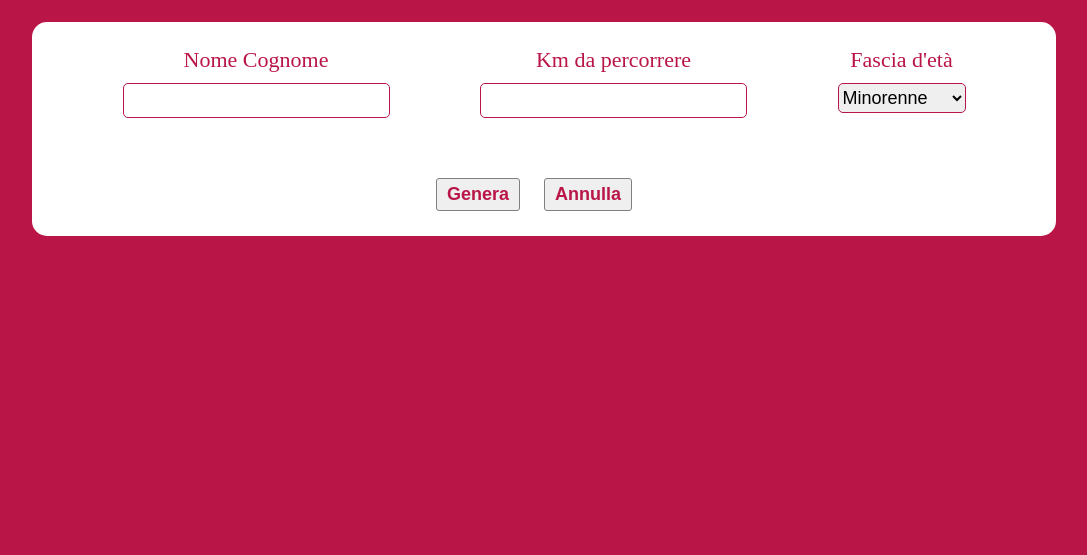
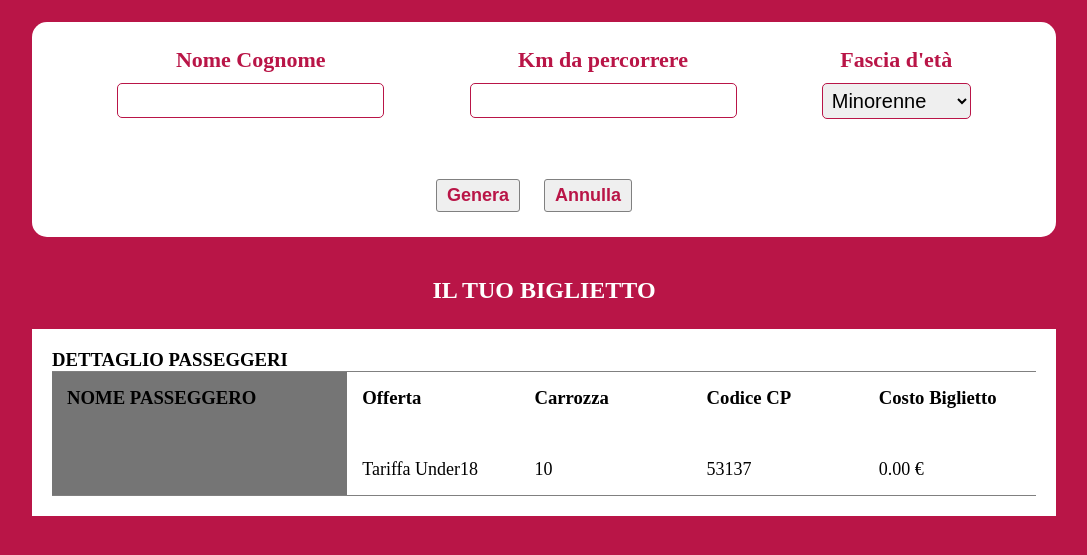
Before and after one commit to SimoneCalzari/js-biglietto-treno-form, a plain HTML site: page index.html in a window 1280 px wide. Both pictures are taken after a click on the button "Genera". Shown: the part 65-620 px from the top of the page, without its empty margins (96-1183 px from the left). Drawn offline with Linux system fonts and the light colour scheme.

Commit message:
feat: milestone 2

```diff
--- a/css/style.css
+++ b/css/style.css
@@ -1,3 +1,4 @@
+/* #region GENERAL */
 * {
   padding: 0;
   margin: 0;
@@ -12,6 +13,14 @@ body {
   max-width: 80%;
   margin: 0 auto;
 }
+
+/* .appari {
+  display: block;
+} */
+
+/* #endregion GENERAL */
+
+/* #region CALCOLATORE TICKET */
 
 main #ticket-calc h1 {
   color: white;
@@ -39,6 +48,7 @@ main #ticket-calc #form-container .input-box label {
   margin-bottom: 10px;
   color: #b91547;
   font-size: 22px;
+  font-weight: 700;
 }
 
 main #ticket-calc #form-container .input-box input {
@@ -49,11 +59,16 @@ main #ticket-calc #form-container .input-box input {
   padding: 5px 0;
 }
 
+main #ticket-calc #form-container .input-box input:focus {
+  outline: 0;
+  background-color: pink;
+}
+
 main #ticket-calc #form-container .input-box select {
   border:1px solid #b91547;
   border-radius: 5px;
-  height: 30px;
-  font-size: 18px;
+  font-size: 20px;
+  padding: 5px;
 }
 
 main #ticket-calc #form-container .input-buttons {
@@ -76,3 +91,65 @@ main #ticket-calc #form-container .input-buttons button:hover {
   cursor: pointer;
   background-color: pink;
 }
+
+/* #endregion CALCOLATORE TICKET */
+
+/* #region TICKET */
+
+main #ticket-container {
+  margin-top: 40px;
+  display: none;
+}
+
+main #ticket-container.appari {
+  display: block;
+}
+
+main #ticket-container h2 {
+  text-align: center;
+  color: white;
+  text-transform: uppercase;
+  margin-bottom: 25px;
+}
+
+main #ticket-container #ticket {
+  background-color: white;
+  padding: 20px;
+}
+
+main #ticket-container #ticket h3 {
+  text-transform: uppercase;
+}
+
+main #ticket-container #ticket .ticket-body {
+  display: flex;
+  border-top: 1px solid gray;
+  border-bottom: 1px solid gray;
+}
+
+main #ticket-container #ticket .ticket-body .ticket-body-sect:first-child {
+  width: 30%;
+  padding: 15px;
+  background-color: #757575;
+}
+
+main #ticket-container #ticket .ticket-body .ticket-body-sect:first-child div {
+  font-weight: bold;
+  font-size: 20px;
+}
+
+main #ticket-container #ticket .ticket-body .ticket-body-sect:not(:first-child) {
+  width: calc(70% / 4);
+  padding: 15px;
+}
+
+main #ticket-container #ticket .ticket-body .ticket-body-sect:not(:first-child) h3 {
+  text-transform: capitalize;
+  margin-bottom: 50px;
+}
+
+main #ticket-container #ticket .ticket-body .ticket-body-sect:not(:first-child) div {
+  font-size: 18px;
+}
+
+/* #endregion TICKET */
--- a/index.html
+++ b/index.html
@@ -27,7 +27,7 @@
             <!-- KM VIAGGIO -->
             <div class="input-box">
               <label for="km-viaggio">Km da percorrere</label>
-              <input type="text" id="km-viaggio">
+              <input type="number" id="km-viaggio">
             </div>
             <!-- KM VIAGGIO -->
             <!-- ETA UTENTE -->
@@ -50,7 +50,36 @@
           <!-- FORM -->
         </div>
         <!-- CALCOLATORE PREZZO BIGLIETTI -->
-
+        <!-- BIGLIETTO  -->
+        <div id="ticket-container">
+          <h2>Il tuo biglietto</h2>
+          <div id="ticket">
+            <h3>Dettaglio passeggeri</h3>
+            <div class="ticket-body">
+              <div class="ticket-body-sect">
+                <h3>Nome passeggero</h3>
+                <div>Jon Snow</div>
+              </div>
+              <div class="ticket-body-sect">
+                <h3>Offerta</h3>
+                <div>Biglietto standard</div>
+              </div>
+              <div class="ticket-body-sect">
+                <h3>Carrozza</h3>
+                <div>1</div>
+              </div>
+              <div class="ticket-body-sect">
+                <h3>Codice CP</h3>
+                <div>10000</div>
+              </div>
+              <div class="ticket-body-sect">
+                <h3>Costo biglietto</h3>
+                <div>5€</div>
+              </div>
+            </div>
+          </div>
+        </div>
+        <!-- BIGLIETTO  -->
       </div>
     </main>
     <script src="js/main.js"></script>
--- a/js/main.js
+++ b/js/main.js
@@ -1,44 +1,61 @@
 'use strict';
 
+// elementi del dom necessari per il problema
 const nomeCognome = document.getElementById('nome-cognome');
 const kmViaggio = document.getElementById('km-viaggio');
 const etaUtente = document.getElementById('eta-utente');
 const btnGenera = document.getElementById('btn-genera');
 const btnAnnulla = document.getElementById('btn-annulla');
 
-// console.log(nomeCognome);
-// console.log(kmViaggio);
-// console.log(etaUtente);
-// console.log(btnGenera);
-// console.log(btnAnnulla);
-
+// valori per calcolo biglietto
 const pricePerKm = 0.21;
 const discountMinorenni = 20;
 const discountOver65 = 40;
 
+// click bottone genera
 btnGenera.addEventListener ('click',
   function() {
+    // valori input in assegnati a costanti
     const valNomeCognome = nomeCognome.value;
-    // console.log(valNomeCognome);
     const valKmViaggio = Number(kmViaggio.value);
-    // console.log(valKmViaggio);
     const valEtaUtente = etaUtente.value;
-    // console.log(valEtaUtente);
 
+    // comparsa biglietto sulla pagina web
+    document.getElementById('ticket-container').classList.add('appari');
+
+    // tipo di tariffa biglietto caso standard
+    document.querySelector('#ticket .ticket-body .ticket-body-sect:nth-child(2) div').innerHTML = 'Tariffa Standard';
+
+    // formula calcolo prezzo biglietto - casi under18 , over65 calcolo più tariffa biglietto
     let priceTicket = pricePerKm * valKmViaggio;
 
     if (valEtaUtente === 'Minorenne') {
       priceTicket *= (1 - discountMinorenni / 100);
+      document.querySelector('#ticket .ticket-body .ticket-body-sect:nth-child(2) div').innerHTML = 'Tariffa Under18';
     } else if (valEtaUtente === 'Over65') {
       priceTicket *= (1 - discountOver65 / 100);
+      document.querySelector('#ticket .ticket-body .ticket-body-sect:nth-child(2) div').innerHTML = 'Tariffa Over65';
     }
 
+    // prezzo finale su console
     console.log('Il prezzo del biglietto è:', priceTicket.toFixed(2));
+
+    // campi del biglietto
+    document.querySelector('#ticket .ticket-body .ticket-body-sect:nth-child(1) div').innerHTML = valNomeCognome;
+    document.querySelector('#ticket .ticket-body .ticket-body-sect:nth-child(3) div').innerHTML = Math.floor(Math.random() * 10) + 1;
+    document.querySelector('#ticket .ticket-body .ticket-body-sect:nth-child(4) div').innerHTML = Math.floor(Math.random() * 100000) + 1;
+    document.querySelector('#ticket .ticket-body .ticket-body-sect:nth-child(5) div').innerHTML = priceTicket.toFixed(2) + ' €';
+
   }
 )
 
+// click bottone annulla
 btnAnnulla.addEventListener ('click',
   function() {
+    //scomparsa biglietto pagina web
+    document.getElementById('ticket-container').classList.remove('appari');
+
+    // reset valori degli input del calcolatore prezzo
     nomeCognome.value = '';
     kmViaggio.value = '';
     etaUtente.value = 'Minorenne';
```
